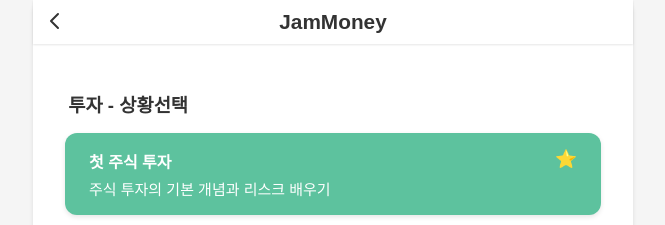
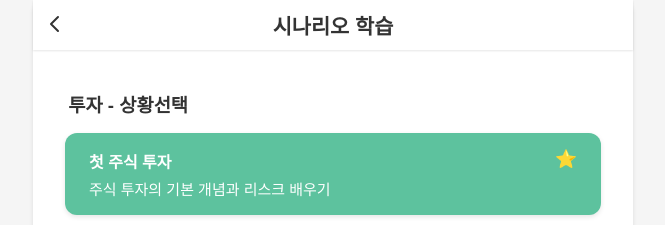
Before and after one commit to JamMoney-org/frontend, a plain HTML site: page pages/scenario_select.html in a window 1280 px wide. Shown: the top 225 px of the page, 307-972 px from the left. Drawn offline with Linux system fonts and the light colour scheme.

Commit message:
chore: title 변경

```diff
--- a/pages/scenario_select.html
+++ b/pages/scenario_select.html
@@ -3,7 +3,7 @@
   <head>
     <meta charset="UTF-8" />
     <meta name="viewport" content="width=device-width, initial-scale=1.0" />
-    <title>JamMoney - 기본 레이아웃</title>
+    <title>JamMoney - 시나리오 선택</title>
     <link rel="stylesheet" href="../css/style.css" />
     <link rel="stylesheet" href="../css/scenario.css" />
   </head>
@@ -29,7 +29,7 @@
             />
           </svg>
         </button>
-        JamMoney
+        시나리오 학습
       </header>
 
       <!-- 구현 영역 -->
```
